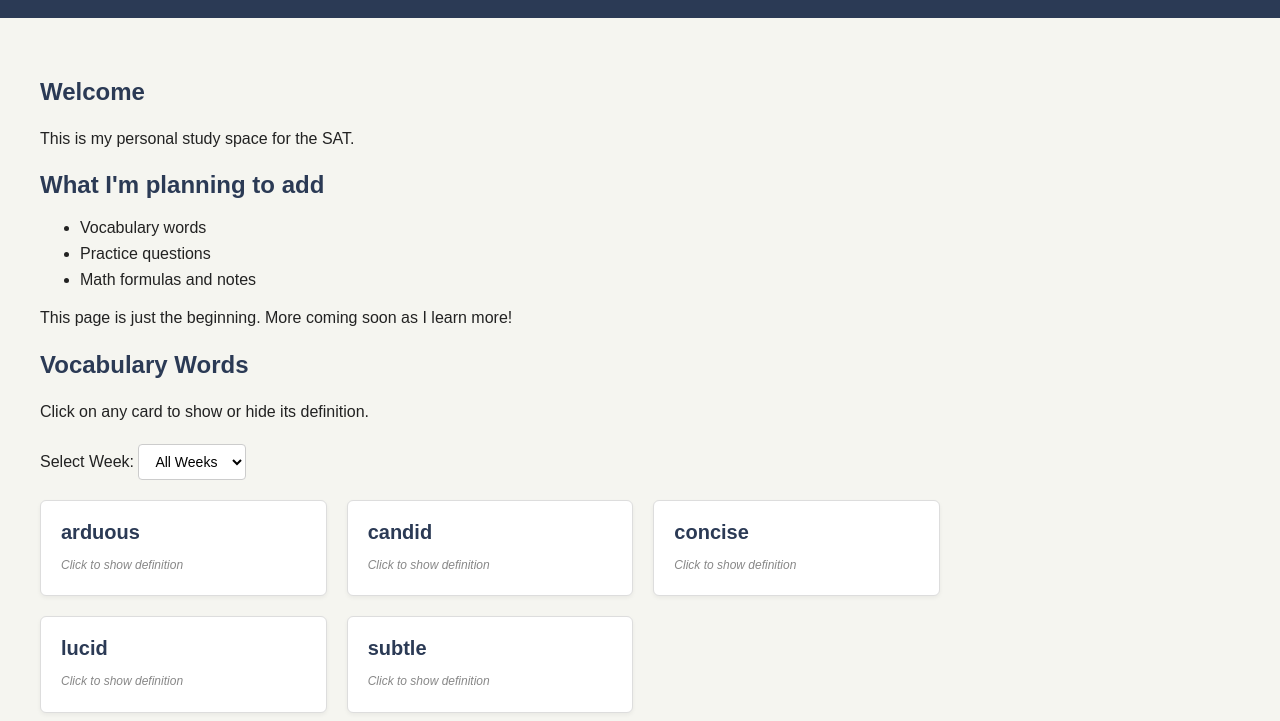
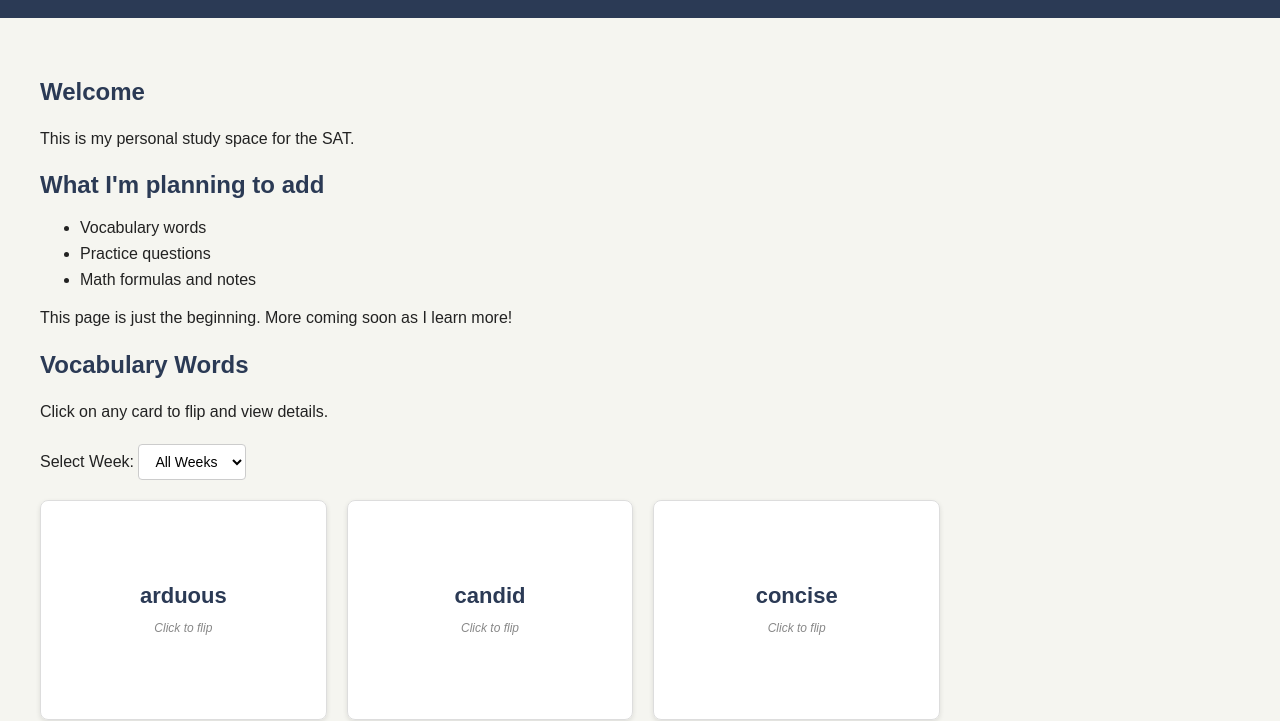
Before and after one commit to Trtotomotoro/SAT-Study-Space, a plain HTML site: page index.html in a window 1280 px wide. Shown: the part 87-808 px from the top of the page. Drawn offline with Linux system fonts and the light colour scheme.

Commit message:
Implement CSS 3D flip animation for flashcards
Added Turkish translation property to word objects. Replaced simple display toggle with 3D CSS flip transition on click using card-front and card-back layout by another tutorial.

```diff
--- a/index.html
+++ b/index.html
@@ -69,63 +69,98 @@
 
         .word-grid {
             display: grid;
-            grid-template-columns: repeat(auto-fill, minmax(250px, 1fr));
+            grid-template-columns: repeat(auto-fill, minmax(260px, 1fr));
             gap: 20px;
             margin-top: 20px;
         }
 
         .word-card {
-            background-color: white;
-            border: 1px solid #ddd;
-            border-radius: 6px;
-            padding: 20px;
-            box-shadow: 0 2px 4px rgba(0,0,0,0.05);
+            background-color: transparent;
+            height: 220px;
+            perspective: 1000px;
             cursor: pointer;
             user-select: none;
-            transition: border-color 0.2s;
         }
 
-        .word-card:hover {
-            border-color: #2b3a55;
+        .card-inner {
+            position: relative;
+            width: 100%;
+            height: 100%;
+            text-align: center;
+            transition: transform 0.6s;
+            transform-style: preserve-3d;
+            box-shadow: 0 2px 5px rgba(0,0,0,0.1);
+            border-radius: 8px;
+        }
+
+        .word-card.flipped .card-inner {
+            transform: rotateY(180deg);
+        }
+
+        .card-front, .card-back {
+            position: absolute;
+            width: 100%;
+            height: 100%;
+            -webkit-backface-visibility: hidden;
+            backface-visibility: hidden;
+            border-radius: 8px;
+            border: 1px solid #ddd;
+            box-sizing: border-box;
+            padding: 20px;
+            display: flex;
+            flex-direction: column;
+            justify-content: center;
+            align-items: center;
+        }
+
+        .card-front {
+            background-color: white;
+            color: #2b3a55;
+        }
+
+        .card-back {
+            background-color: #2b3a55;
+            color: white;
+            transform: rotateY(180deg);
+            overflow-y: auto;
         }
 
         .word-title {
-            font-size: 20px;
+            font-size: 22px;
             font-weight: bold;
-            color: #2b3a55;
-            margin-top: 0;
-            margin-bottom: 10px;
+            margin: 0 0 10px 0;
         }
 
         .card-hint {
             font-size: 12px;
             color: #888;
-            margin-bottom: 0;
             font-style: italic;
-        }
-
-        .card-details {
-            margin-top: 15px;
-            padding-top: 10px;
-            border-top: 1px dashed #ccc;
+            margin: 0;
         }
 
         .word-def {
             font-size: 14px;
-            margin-bottom: 10px;
+            margin-bottom: 8px;
         }
 
         .word-root {
             font-size: 12px;
-            color: #666;
+            color: #ddd;
+            margin-bottom: 8px;
+        }
+
+        .word-tr {
+            font-size: 16px;
+            font-weight: bold;
+            color: #ffd700;
             margin-bottom: 8px;
         }
 
         .word-sentence {
-            font-size: 13px;
+            font-size: 12px;
             font-style: italic;
-            color: #444;
-            margin-bottom: 0;
+            color: #ccc;
+            margin: 0;
         }
     </style>
 </head>
@@ -154,7 +189,7 @@
         <p>This page is just the beginning. More coming soon as I learn more!</p>
 
         <h2>Vocabulary Words</h2>
-        <p>Click on any card to show or hide its definition.</p>
+        <p>Click on any card to flip and view details.</p>
 
         <div class="filter-container">
             <label for="weekFilter">Select Week: </label>
@@ -178,6 +213,7 @@
                 word: "arduous",
                 def: "demanding sustained effort",
                 root: "from Latin arduus (steep, difficult)",
+                tr: "çetin, zorlu",
                 sentence: "Preparing for the SAT is an arduous process.",
                 week: 1
             },
@@ -185,6 +221,7 @@
                 word: "candid",
                 def: "honest and direct",
                 root: "from Latin candidus (white, bright)",
+                tr: "samimi, içten",
                 sentence: "She gave a candid opinion about the proposal.",
                 week: 1
             },
@@ -192,6 +229,7 @@
                 word: "concise",
                 def: "brief and to the point",
                 root: "from Latin concisus (cut short)",
+                tr: "öz, kısa ve net",
                 sentence: "His essay was short and concise.",
                 week: 1
             },
@@ -199,6 +237,7 @@
                 word: "lucid",
                 def: "clear, easy to follow",
                 root: "from Latin lucidus (light, clear)",
+                tr: "açık, anlaşılır",
                 sentence: "The teacher gave a lucid explanation.",
                 week: 2
             },
@@ -206,6 +245,7 @@
                 word: "subtle",
                 def: "delicate, not obvious",
                 root: "from Latin subtilis (fine-woven)",
+                tr: "ince, göze çarpmayan",
                 sentence: "There is a subtle difference between these two words.",
                 week: 2
             }
@@ -222,13 +262,18 @@
 
                 if (selectedWeek === "all" || item.week == selectedWeek) {
                     var cardHtml =
-                        '<div class="word-card" onclick="toggleCard(this)">' +
-                            '<h3 class="word-title">' + item.word + '</h3>' +
-                            '<p class="card-hint">Click to show definition</p>' +
-                            '<div class="card-details" style="display: none;">' +
-                                '<p class="word-def">' + item.def + '</p>' +
-                                '<p class="word-root"><strong>Root:</strong> ' + item.root + '</p>' +
-                                '<p class="word-sentence">"' + item.sentence + '"</p>' +
+                        '<div class="word-card" onclick="flipCard(this)">' +
+                            '<div class="card-inner">' +
+                                '<div class="card-front">' +
+                                    '<h3 class="word-title">' + item.word + '</h3>' +
+                                    '<p class="card-hint">Click to flip</p>' +
+                                '</div>' +
+                                '<div class="card-back">' +
+                                    '<p class="word-def">' + item.def + '</p>' +
+                                    '<p class="word-root">' + item.root + '</p>' +
+                                    '<p class="word-tr">TR: ' + item.tr + '</p>' +
+                                    '<p class="word-sentence">"' + item.sentence + '"</p>' +
+                                '</div>' +
                             '</div>' +
                         '</div>';
 
@@ -237,17 +282,8 @@
             }
         }
 
-        function toggleCard(cardElement) {
-            var details = cardElement.querySelector(".card-details");
-            var hint = cardElement.querySelector(".card-hint");
-
-            if (details.style.display === "none") {
-                details.style.display = "block";
-                hint.innerText = "Click to hide definition";
-            } else {
-                details.style.display = "none";
-                hint.innerText = "Click to show definition";
-            }
+        function flipCard(cardElement) {
+            cardElement.classList.toggle("flipped");
         }
 
         renderWords();
```
